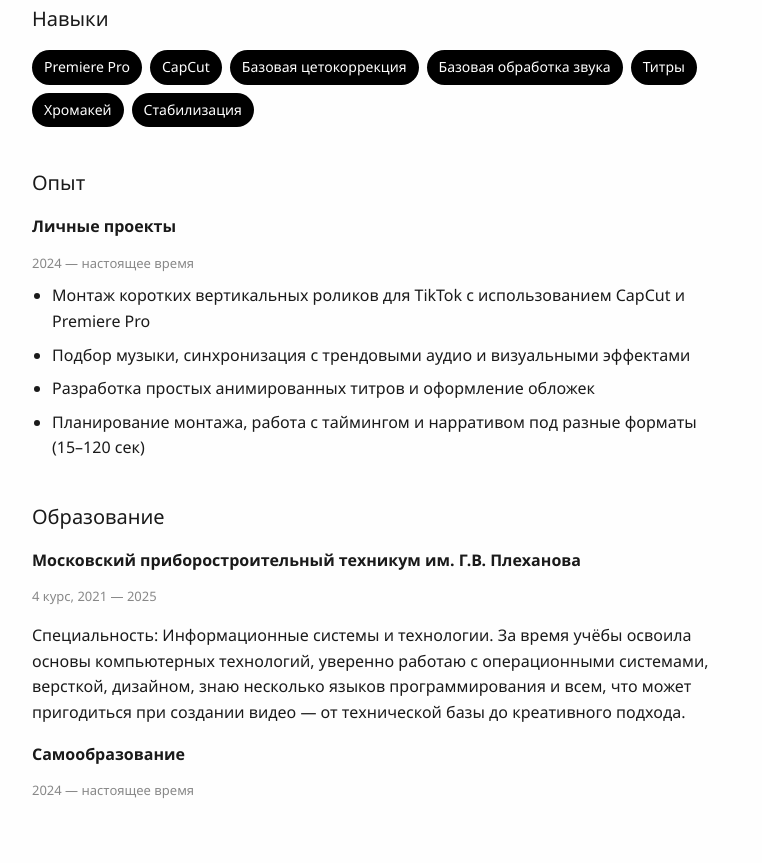
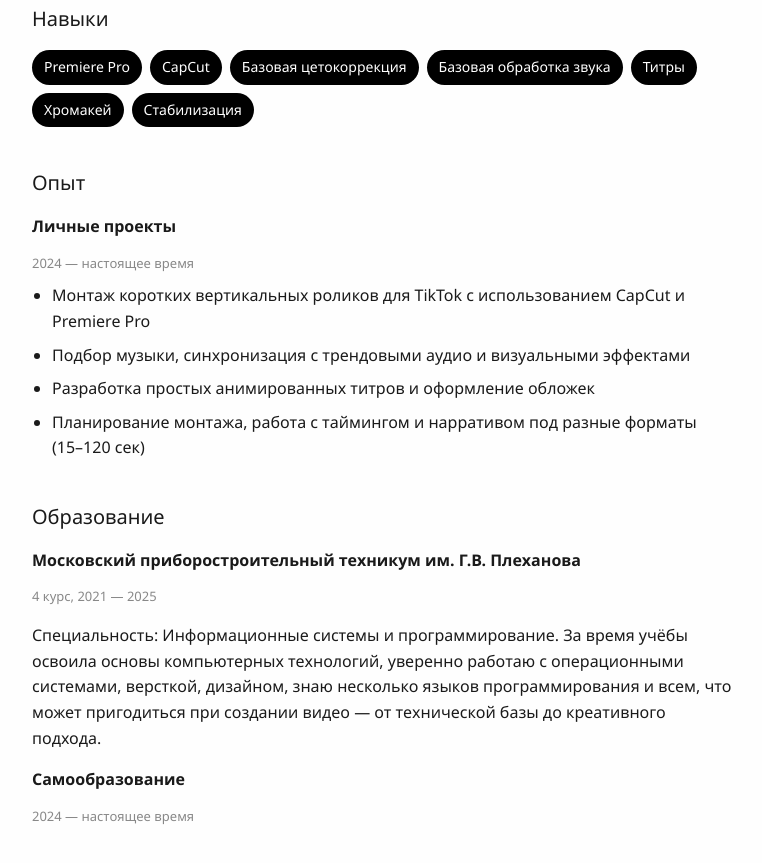
Before and after one commit to topotototty/resume, a plain HTML site: page index.html in a window 1280 px wide. Shown: the part 452-1315 px from the top of the page, without its empty margins (258-1020 px from the left). Drawn offline with Linux system fonts and the light colour scheme.

Commit message:
Update index.html

```diff
--- a/index.html
+++ b/index.html
@@ -153,7 +153,7 @@
             <div class="education">
                 <h3>Московский приборостроительный техникум им. Г.В. Плеханова</h3>
                 <p class="date">4 курс, 2021 — 2025</p>
-                <p>Специальность: Информационные системы и технологии.
+                <p>Специальность: Информационные системы и программирование.
                     За время учёбы освоила основы компьютерных технологий,
                     уверенно работаю с операционными
                     системами, версткой, дизайном, знаю несколько языков программирования
```
